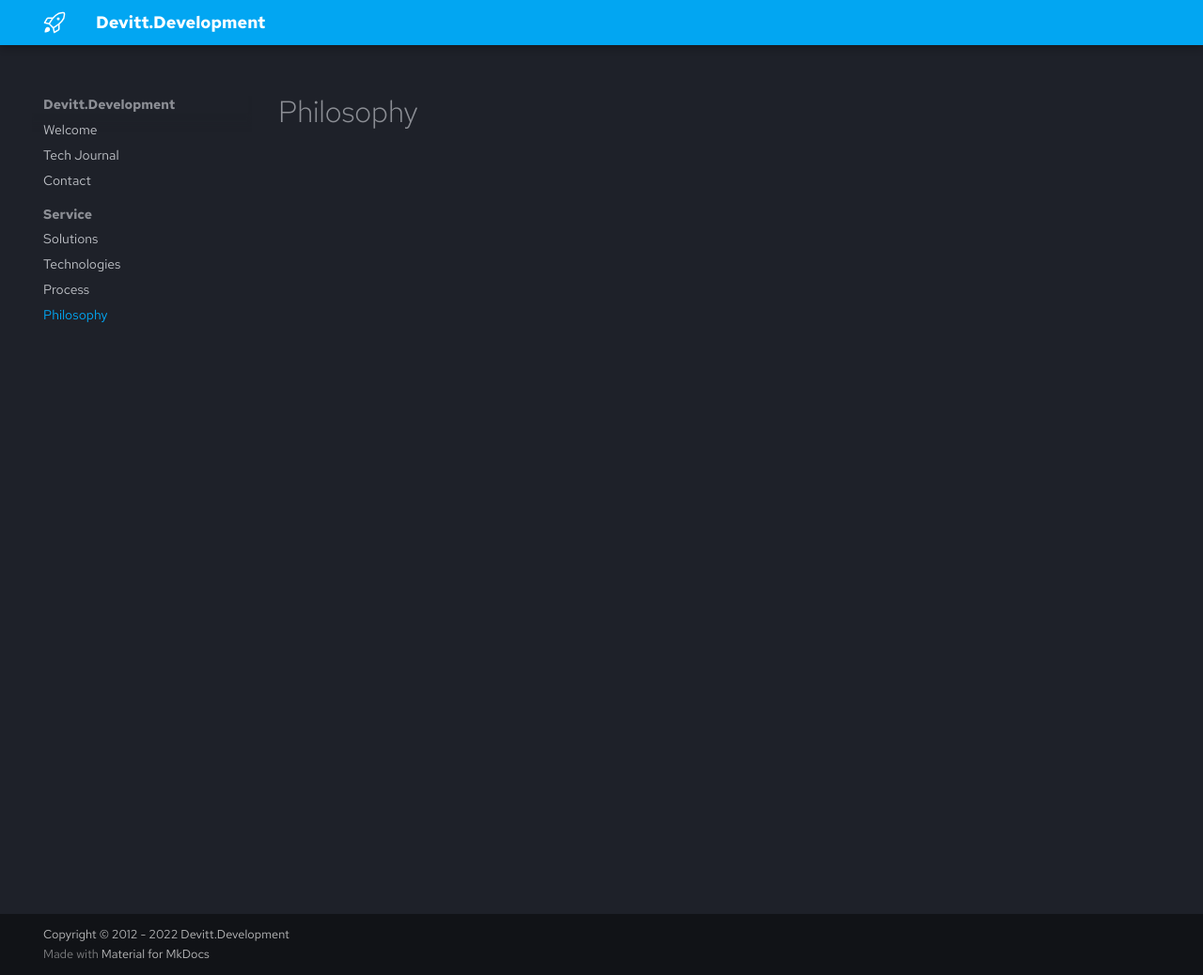
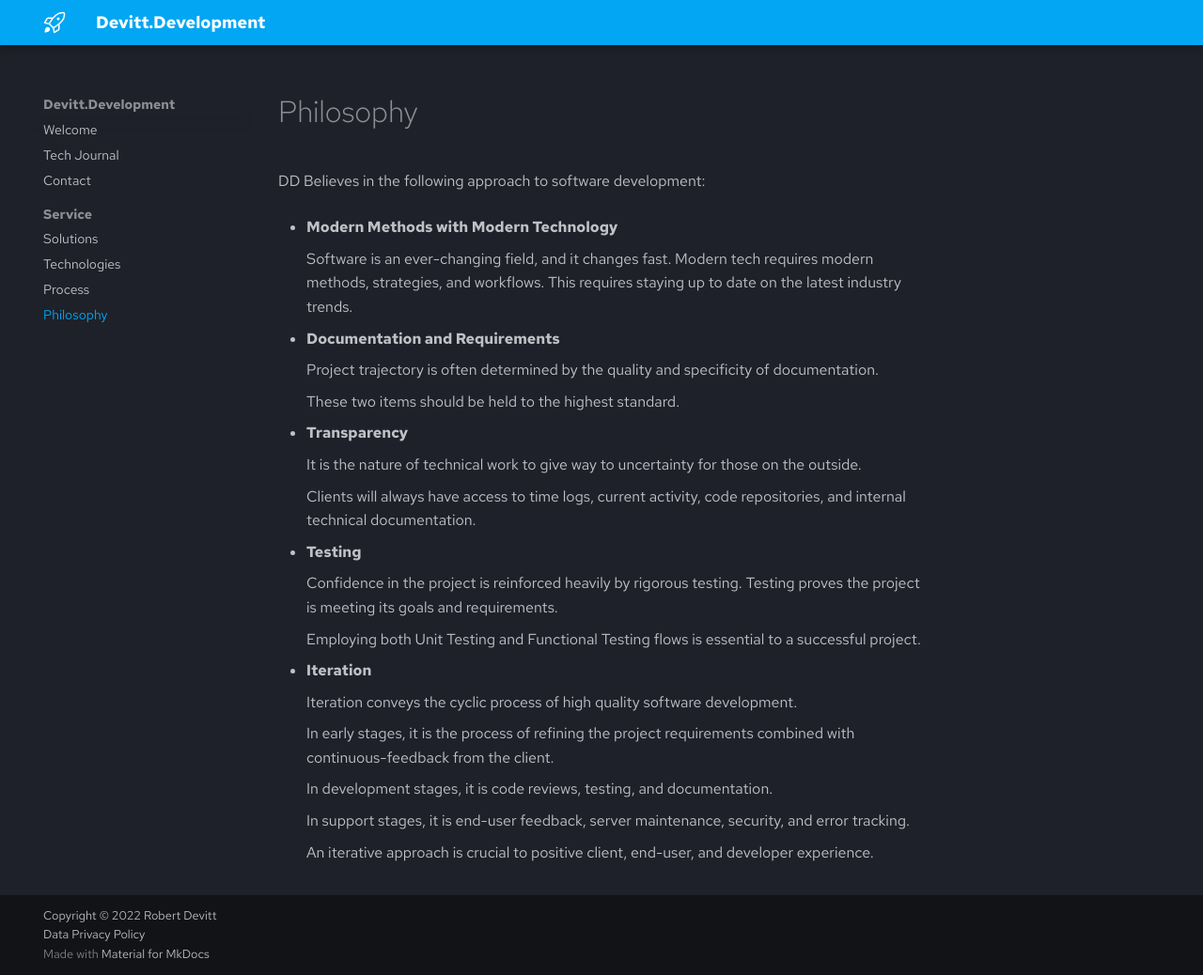
Before and after one commit to Vigrond/devittdev, an MkDocs documentation site: the page built from docs/philosophy.md, in a window 1280 px wide and 1038 px high. Shown: the whole window at 94% size. Built offline with MkDocs 1.6.1 and Material for MkDocs 9.7.7, drawn with Linux system fonts in a browser that asks for light colours.

```diff
--- a/docs/philosophy.md
+++ b/docs/philosophy.md
@@ -1 +1,45 @@
 # Philosophy
+
+DD Believes in the following approach to software development:
+
+*  **Modern Methods with Modern Technology**
+
+    Software is an ever-changing field, and it changes fast.  Modern tech requires
+    modern methods, strategies, and workflows.  This requires staying up to date
+    on the latest industry trends.
+
+*  **Documentation and Requirements**
+
+    Project trajectory is often determined by the quality and specificity of documentation.
+
+    These two items should be held to the highest standard.
+
+*  **Transparency**
+
+    It is the nature of technical work to give way to uncertainty for those
+    on the outside.
+
+    Clients will always have access to time logs, current activity, code repositories,
+    and internal technical documentation.
+
+*  **Testing**
+
+    Confidence in the project is reinforced heavily by rigorous testing.  Testing
+    proves the project is meeting its goals and requirements.
+
+    Employing both Unit Testing and Functional Testing flows is essential to a
+    successful project.
+
+*  **Iteration**
+
+    Iteration conveys the cyclic process of high quality software development.
+
+    In early stages, it is the process of refining the project requirements combined
+    with continuous-feedback from the client.
+
+    In development stages, it is code reviews, testing, and documentation.
+
+    In support stages, it is end-user feedback, server maintenance, security, and
+    error tracking.
+
+    An iterative approach is crucial to positive client, end-user, and developer experience.
--- a/mkdocs.yml
+++ b/mkdocs.yml
@@ -17,7 +17,7 @@
     - navigation.tracking
     #- search.highlight
     #- search.share
-    - toc.integrate
+    # - toc.integrate
     - content.code.annotate
   font:
     text: Red Hat Text
@@ -30,7 +30,7 @@
   #- search
   - tags:
       tags_file: tags.md
-copyright: Copyright &copy; 2012 - 2022 Devitt.Development
+copyright: Copyright &copy; 2022 Robert Devitt<br/><a href="/privacy">Data Privacy Policy</a>
 extra:
   generator: true
 markdown_extensions:
@@ -50,6 +50,8 @@
         - name: mermaid
           class: mermaid
           format: !!python/name:pymdownx.superfences.fence_code_format
+  - pymdownx.tabbed:
+      alternate_style: true
   - pymdownx.inlinehilite
   - pymdownx.tasklist:
       custom_checkbox: true
@@ -64,7 +66,7 @@
   #    permalink: true
 nav:
   - Welcome: 'index.md'
-  - 'journal.md'
+  - Tech Journal: '/journal'
   - 'contact.md'
   - Service:
     - Solutions: 'services.md'
```
Also changed, not shown: docs/contact.md (+37 -0 lines), docs/journal.md (deleted, +0 -1 lines), docs/journal/index.md (added, +32 -0 lines), docs/privacy.md (added, +83 -0 lines), docs/process.md (+53 -15 lines), docs/tech.md (+9 -7 lines), 1 other file.
